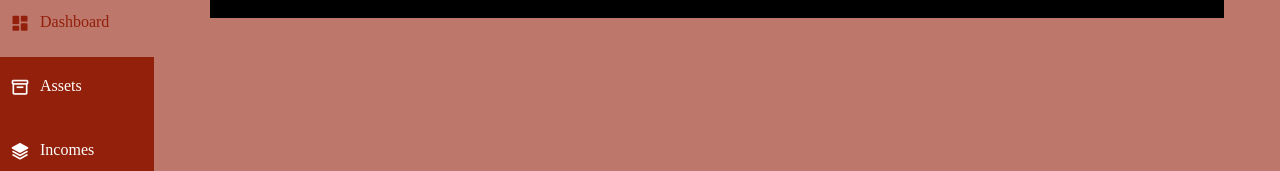
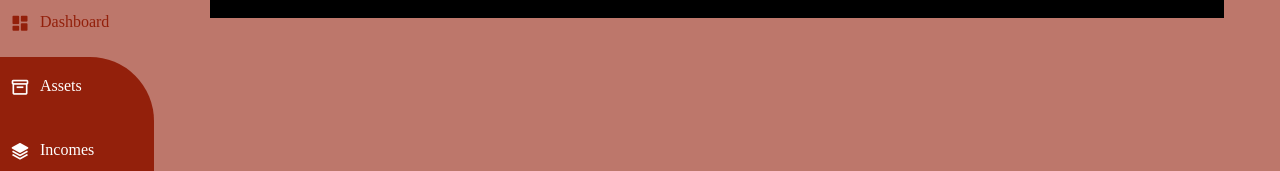
Before and after one commit to Lovethrech/personal-finance-manager, a Vue app: page / in a window 1280 px wide. Shown: the part 225-396 px from the top of the page. Built offline with nearby package versions, Linux system fonts and the light colour scheme; some icons are missing.

Commit message:
...finetuning all available components.

```diff
--- a/src/stores/sideNavColor.js
+++ b/src/stores/sideNavColor.js
@@ -8,7 +8,7 @@ export const useSideNavColorStore = defineStore('sideNavColor', () => {
     const activeColor="#93200B";
 
     const dashboardActive = ref({ backgroundColor: activeBgColor, borderRadius: "0", color: activeColor });
-    const inventoryActive = ref({ backgroundColor: defaultBgColor, borderRadius: "0", color: defaultColor });
+    const inventoryActive = ref({ backgroundColor: defaultBgColor, borderRadius: "0 100px 0 0", color: defaultColor });
     const orderActive = ref({ backgroundColor: defaultBgColor, borderRadius: "0", color: defaultColor });
     const purchaseActive = ref({ backgroundColor: defaultBgColor, borderRadius: "0", color: defaultColor });
     const reportingActive = ref({ backgroundColor: defaultBgColor, borderRadius: "0", color: defaultColor });
@@ -55,6 +55,7 @@ export const useSideNavColorStore = defineStore('sideNavColor', () => {
         resetColors();
         inventoryActive.value.backgroundColor = activeBgColor;
         inventoryActive.value.borderRadius = "0";
+        inventoryActive.value.color = activeColor;
         dashboardActive.value.borderRadius = "0 0 100px 0";
         orderActive.value.borderRadius = "0 100px 0 0";
         profileBorderStyle.value.borderRadius="0";
```
